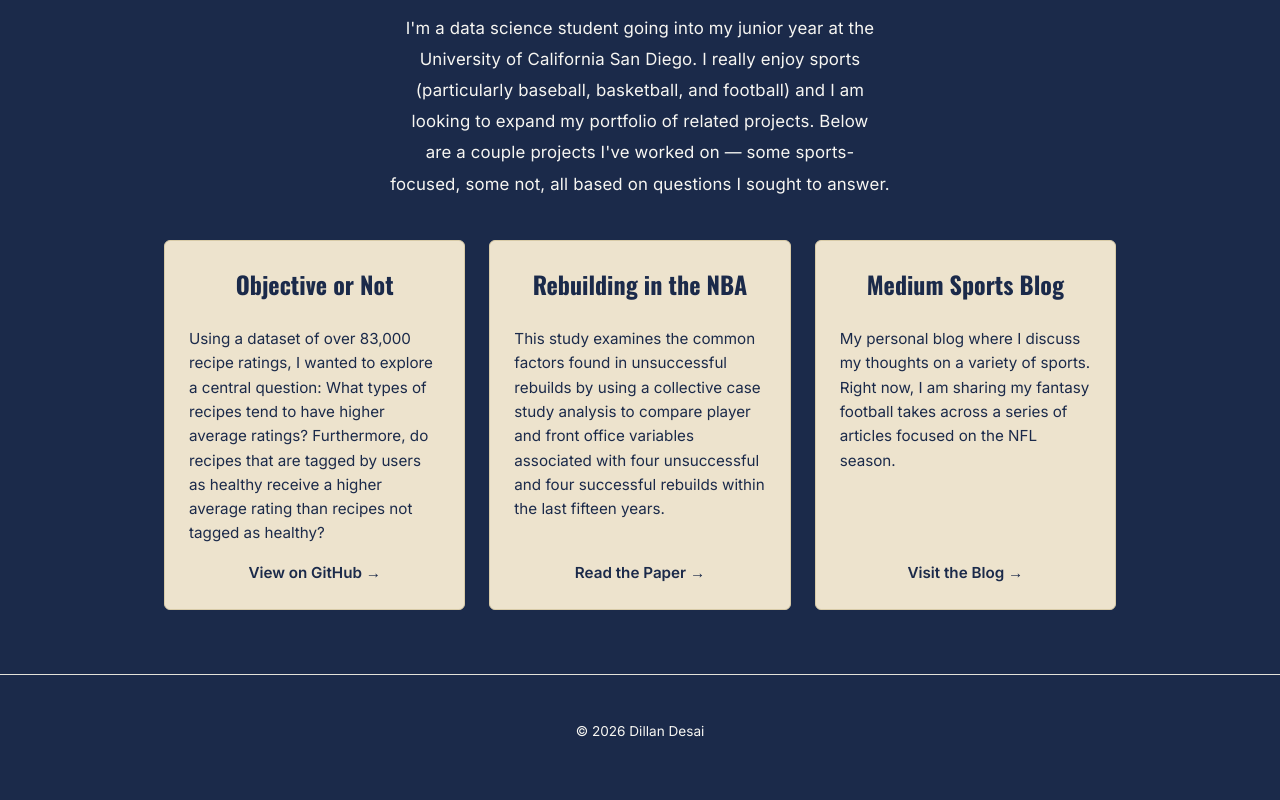
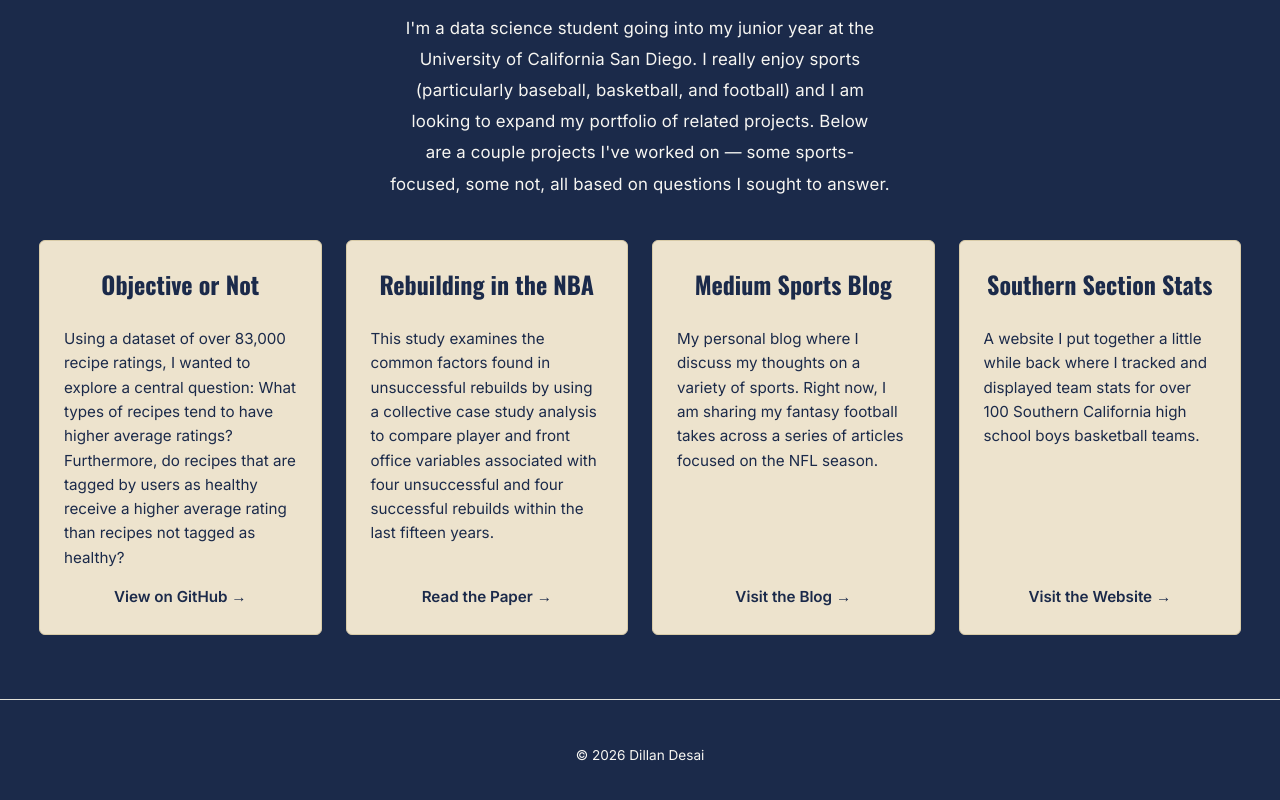
Before and after one commit to DillanD22/portfolio, a plain HTML site: page index.html in a window 1280 px wide. Shown: the part 400-1200 px from the top of the page. Drawn offline with nearby package versions, Linux system fonts and the light colour scheme.

Commit message:
Added SSS

```diff
--- a/index.html
+++ b/index.html
@@ -78,6 +78,18 @@
       </a>
     </article>
 
+    <!-- PROJECT CARD 4: Southern Section Stats Website -->
+    <article class="card">
+      <h2 class="card-title">Southern Section Stats</h2>
+      <p class="card-desc">
+        A website I put together a little while back where I tracked and displayed team stats
+        for over 100 Southern California high school boys basketball teams.
+      </p>
+      <a class="card-link" href="https://www.southernsectionstats.com/" target="_blank" rel="noopener">
+        Visit the Website →
+      </a>
+    </article>
+
   </section>
 
   <!-- ============ FOOTER ============ -->
--- a/style.css
+++ b/style.css
@@ -98,11 +98,11 @@ a:focus-visible, button:focus-visible { outline: 2px solid var(--amber); outline
 
 /* ============ PROJECTS GRID ============ */
 .projects {
-  max-width: 1000px;
+  max-width: 1250px;
   margin: 1rem auto 4rem;
   padding: 0 1.5rem;
   display: grid;
-  grid-template-columns: repeat(3, 1fr);
+  grid-template-columns: repeat(4, 1fr);
   justify-content: center;
   gap: 1.5rem;
 }
```
